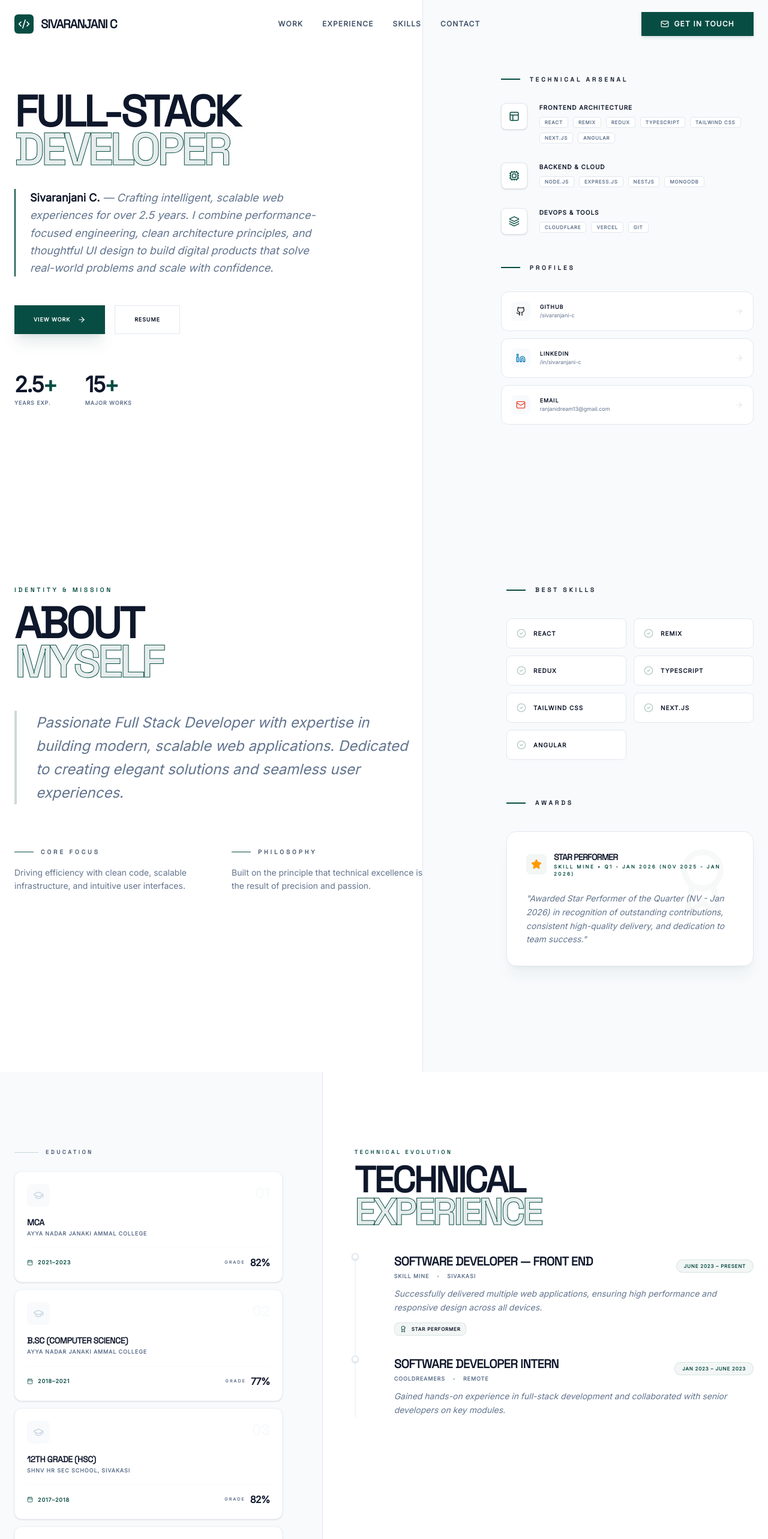
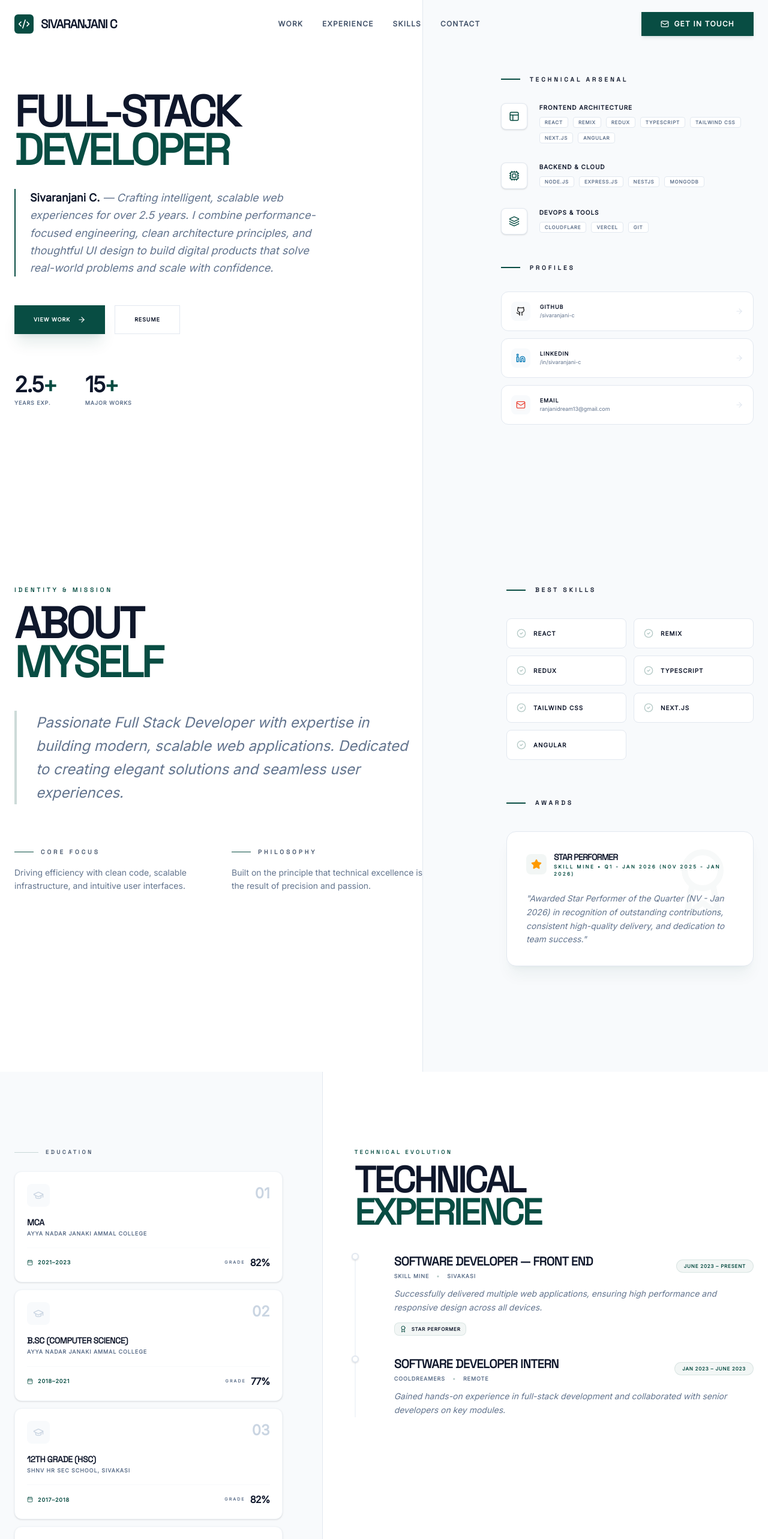
Before and after one commit to siva-ranjanic/MyPortfolio, a React (Vite) app: page / in a window 1280 px wide. Shown: the top 2566 px of the page at 60% size. Built offline with nearby package versions, Linux system fonts and the light colour scheme.

Commit message:
performance fxes

```diff
--- a/src/sections/AboutSection.tsx
+++ b/src/sections/AboutSection.tsx
@@ -20,7 +20,7 @@ const AboutSection = () => {
                             <h2 className="text-[10px] font-black uppercase tracking-[0.4em] text-primary">Identity & Mission</h2>
                             <h3 className="text-5xl md:text-7xl font-black font-display text-slate-900 uppercase leading-[0.9] tracking-tighter">
                                 About <br />
-                                <span className="text-primary/10" style={{ WebkitTextStroke: '1px #084d43' }} aria-hidden="true">Myself</span>
+                                <span className="text-primary">Myself</span>
                             </h3>
                         </div>
                         <div className="space-y-12">
--- a/src/sections/CertificationsSection.tsx
+++ b/src/sections/CertificationsSection.tsx
@@ -22,7 +22,7 @@ const CertificationsSection = () => {
                         <h2 className="text-[10px] font-black uppercase tracking-[0.4em] text-primary">Validated Expertise</h2>
                         <h3 className="text-4xl md:text-6xl font-black font-display text-slate-900 uppercase leading-[0.9] tracking-tighter">
                             Professional <br />
-                            <span className="text-primary/10" style={{ WebkitTextStroke: '1px #084d43' }} aria-hidden="true">Certifications</span>
+                            <span className="text-primary">Certifications</span>
                         </h3>
                     </div>
                 </div>
@@ -59,7 +59,7 @@ const CertificationsSection = () => {
                                         <Download size={14} />
                                     </button>
                                 ) : (
-                                    <span className="text-[9px] font-black uppercase tracking-widest text-slate-400">Processing</span>
+                                    <span className="text-[9px] font-black uppercase tracking-widest text-slate-500">Processing</span>
                                 )}
                             </div>
                         </div>
--- a/src/sections/ContactSection.tsx
+++ b/src/sections/ContactSection.tsx
@@ -52,7 +52,7 @@ const ContactSection = () => {
                         </div>
                         <h3 className="text-5xl md:text-6xl xl:text-7xl font-black font-display text-slate-900 uppercase leading-[0.9] tracking-tighter">
                             Let's <br />
-                            <span className="text-primary/10" style={{ WebkitTextStroke: '1px #084d43' }} aria-hidden="true">Connect</span>
+                            <span className="text-primary">Connect</span>
                         </h3>
                     </div>
 
--- a/src/sections/ExperienceSection.tsx
+++ b/src/sections/ExperienceSection.tsx
@@ -26,7 +26,7 @@ const ExperienceSection = () => {
                                         <div className="p-2.5 bg-slate-50 text-slate-300 group-hover:text-primary transition-all rounded-lg">
                                             <GraduationCap size={18} />
                                         </div>
-                                        <span className="text-2xl font-black text-slate-50 group-hover:text-primary/10 transition-colors" aria-hidden="true">0{i + 1}</span>
+                                        <span className="text-2xl font-black text-slate-300 group-hover:text-primary transition-colors">0{i + 1}</span>
                                     </div>
                                     <div className="space-y-0.5">
                                         <h4 className="text-sm font-black font-display text-slate-900 uppercase tracking-tight">{edu.degree}</h4>
@@ -56,7 +56,7 @@ const ExperienceSection = () => {
                         <h2 className="text-[9px] font-black uppercase tracking-[0.4em] text-primary">Technical Evolution</h2>
                         <h3 className="text-4xl md:text-5xl xl:text-6xl font-black font-display text-slate-900 uppercase leading-[0.9] tracking-tighter">
                             Technical <br />
-                            <span className="text-primary/10" style={{ WebkitTextStroke: '1px #084d43' }} aria-hidden="true">Experience</span>
+                            <span className="text-primary">Experience</span>
                         </h3>
                     </div>
 
--- a/src/sections/HeroSection.tsx
+++ b/src/sections/HeroSection.tsx
@@ -59,7 +59,7 @@ const HeroSection = () => {
                         <div className="space-y-2">
                             <h1 className="text-4xl md:text-6xl xl:text-7xl font-black font-display tracking-tighter text-slate-900 leading-[0.9] uppercase animate-fade-in-up" style={{ animationDelay: '0.1s' }}>
                                 Full-Stack <br />
-                                <span className="text-primary/10" style={{ WebkitTextStroke: '1px #084d43' }} aria-hidden="true">Developer</span>
+                                <span className="text-primary">Developer</span>
                             </h1>
                         </div>
 
--- a/src/sections/ProjectsSection.tsx
+++ b/src/sections/ProjectsSection.tsx
@@ -20,7 +20,7 @@ const ProjectsSection = () => {
                         </div>
                         <h3 className="text-5xl md:text-6xl xl:text-7xl font-black font-display text-slate-900 uppercase leading-[0.9] tracking-tighter">
                             Selected <br />
-                            <span className="text-primary/10" style={{ WebkitTextStroke: '1px #084d43' }} aria-hidden="true">Works</span>
+                            <span className="text-primary">Works</span>
                         </h3>
                     </div>
 
@@ -60,7 +60,7 @@ const ProjectsSection = () => {
                                     <div className="w-10 h-10 bg-slate-50 flex items-center justify-center text-slate-300 group-hover:text-primary group-hover:bg-primary/5 transition-all rounded-lg border border-slate-100">
                                         <Folder size={20} />
                                     </div>
-                                    <span className="text-[10px] font-black text-slate-200 group-hover:text-primary/10 transition-colors tracking-widest" aria-hidden="true">NO. 0{index + 1}</span>
+                                    <span className="text-[10px] font-black text-slate-500 group-hover:text-primary transition-colors tracking-widest">NO. 0{index + 1}</span>
                                 </div>
 
                                 <div className="space-y-3 flex-1">
```
